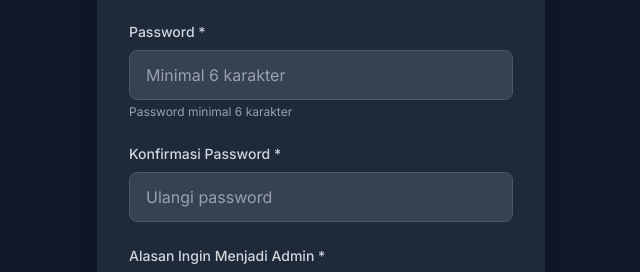
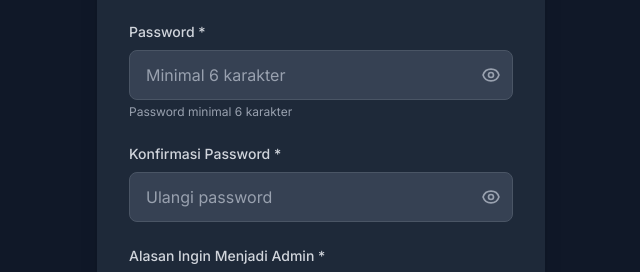
Before and after one commit to HUTAOCHAN99/AK-WEB, a Next.js app: page /admin/auth/register in a window 1280 px wide. Shown: the part 422-694 px from the top of the page, without its empty margins (319-959 px from the left). Built offline with nearby package versions, Linux system fonts and the light colour scheme.

Commit message:
password show dan perbaikan lainnya

```diff
--- a/app/admin/auth/register/page.tsx
+++ b/app/admin/auth/register/page.tsx
@@ -13,6 +13,8 @@
     confirmPassword: '',
     reason: ''
   })
+  const [showPassword, setShowPassword] = useState(false) // State untuk toggle password
+  const [showConfirmPassword, setShowConfirmPassword] = useState(false) // State untuk toggle confirm password
   const [error, setError] = useState('')
   const [success, setSuccess] = useState('')
   const [loading, setLoading] = useState(false)
@@ -24,6 +26,16 @@
       ...prev,
       [name]: value
     }))
+  }
+
+  // Fungsi untuk toggle visibility password
+  const togglePasswordVisibility = () => {
+    setShowPassword(!showPassword)
+  }
+
+  // Fungsi untuk toggle visibility confirm password
+  const toggleConfirmPasswordVisibility = () => {
+    setShowConfirmPassword(!showConfirmPassword)
   }
 
   const handleSubmit = async (e: React.FormEvent) => {
@@ -267,17 +279,39 @@
                 <label htmlFor="password" className="block text-sm font-medium text-gray-300 mb-2">
                   Password *
                 </label>
+                <div className="relative">
                   <input
-                  type="password"
+                    type={showPassword ? "text" : "password"}
                     id="password"
                     name="password"
                     value={formData.password}
                     onChange={handleChange}
                     required
-                  className="w-full px-4 py-3 bg-gray-700 border border-gray-600 rounded-lg focus:outline-none focus:ring-2 focus:ring-primary text-white placeholder-gray-400"
+                    className="w-full px-4 py-3 bg-gray-700 border border-gray-600 rounded-lg focus:outline-none focus:ring-2 focus:ring-primary text-white placeholder-gray-400 pr-12"
                     placeholder="Minimal 6 karakter"
                     disabled={loading}
                   />
+                  <button
+                    type="button"
+                    onClick={togglePasswordVisibility}
+                    disabled={loading}
+                    className="absolute right-3 top-1/2 transform -translate-y-1/2 text-gray-400 hover:text-gray-300 focus:outline-none disabled:opacity-50"
+                    aria-label={showPassword ? "Sembunyikan password" : "Tampilkan password"}
+                  >
+                    {showPassword ? (
+                      // Icon mata tertutup (ketika password terlihat)
+                      <svg className="w-5 h-5" fill="none" stroke="currentColor" viewBox="0 0 24 24">
+                        <path strokeLinecap="round" strokeLinejoin="round" strokeWidth={2} d="M13.875 18.825A10.05 10.05 0 0112 19c-4.478 0-8.268-2.943-9.543-7a9.97 9.97 0 011.563-3.029m5.858.908a3 3 0 114.243 4.243M9.878 9.878l4.242 4.242M9.878 9.878L6.59 6.59m7.532 7.532l3.29 3.29M3 3l3.59 3.59m0 0A9.953 9.953 0 0112 5c4.478 0 8.268 2.943 9.543 7a10.025 10.025 0 01-4.132 5.411m0 0L21 21" />
+                      </svg>
+                    ) : (
+                      // Icon mata terbuka (ketika password tersembunyi)
+                      <svg className="w-5 h-5" fill="none" stroke="currentColor" viewBox="0 0 24 24">
+                        <path strokeLinecap="round" strokeLinejoin="round" strokeWidth={2} d="M15 12a3 3 0 11-6 0 3 3 0 016 0z" />
+                        <path strokeLinecap="round" strokeLinejoin="round" strokeWidth={2} d="M2.458 12C3.732 7.943 7.523 5 12 5c4.478 0 8.268 2.943 9.542 7-1.274 4.057-5.064 7-9.542 7-4.477 0-8.268-2.943-9.542-7z" />
+                      </svg>
+                    )}
+                  </button>
+                </div>
                 <p className="text-xs text-gray-400 mt-1">Password minimal 6 karakter</p>
               </div>
 
@@ -285,17 +319,39 @@
                 <label htmlFor="confirmPassword" className="block text-sm font-medium text-gray-300 mb-2">
                   Konfirmasi Password *
                 </label>
+                <div className="relative">
                   <input
-                  type="password"
+                    type={showConfirmPassword ? "text" : "password"}
                     id="confirmPassword"
                     name="confirmPassword"
                     value={formData.confirmPassword}
                     onChange={handleChange}
                     required
-                  className="w-full px-4 py-3 bg-gray-700 border border-gray-600 rounded-lg focus:outline-none focus:ring-2 focus:ring-primary text-white placeholder-gray-400"
+                    className="w-full px-4 py-3 bg-gray-700 border border-gray-600 rounded-lg focus:outline-none focus:ring-2 focus:ring-primary text-white placeholder-gray-400 pr-12"
                     placeholder="Ulangi password"
                     disabled={loading}
                   />
+                  <button
+                    type="button"
+                    onClick={toggleConfirmPasswordVisibility}
+                    disabled={loading}
+                    className="absolute right-3 top-1/2 transform -translate-y-1/2 text-gray-400 hover:text-gray-300 focus:outline-none disabled:opacity-50"
+                    aria-label={showConfirmPassword ? "Sembunyikan password" : "Tampilkan password"}
+                  >
+                    {showConfirmPassword ? (
+                      // Icon mata tertutup (ketika password terlihat)
+                      <svg className="w-5 h-5" fill="none" stroke="currentColor" viewBox="0 0 24 24">
+                        <path strokeLinecap="round" strokeLinejoin="round" strokeWidth={2} d="M13.875 18.825A10.05 10.05 0 0112 19c-4.478 0-8.268-2.943-9.543-7a9.97 9.97 0 011.563-3.029m5.858.908a3 3 0 114.243 4.243M9.878 9.878l4.242 4.242M9.878 9.878L6.59 6.59m7.532 7.532l3.29 3.29M3 3l3.59 3.59m0 0A9.953 9.953 0 0112 5c4.478 0 8.268 2.943 9.543 7a10.025 10.025 0 01-4.132 5.411m0 0L21 21" />
+                      </svg>
+                    ) : (
+                      // Icon mata terbuka (ketika password tersembunyi)
+                      <svg className="w-5 h-5" fill="none" stroke="currentColor" viewBox="0 0 24 24">
+                        <path strokeLinecap="round" strokeLinejoin="round" strokeWidth={2} d="M15 12a3 3 0 11-6 0 3 3 0 016 0z" />
+                        <path strokeLinecap="round" strokeLinejoin="round" strokeWidth={2} d="M2.458 12C3.732 7.943 7.523 5 12 5c4.478 0 8.268 2.943 9.542 7-1.274 4.057-5.064 7-9.542 7-4.477 0-8.268-2.943-9.542-7z" />
+                      </svg>
+                    )}
+                  </button>
+                </div>
               </div>
 
               <div>
--- a/app/admin/dashboard/page.tsx
+++ b/app/admin/dashboard/page.tsx
@@ -946,7 +946,7 @@
   const handleLogout = async () => {
     try {
       await supabase.auth.signOut()
-      router.push('/auth/login')
+      router.push('/admin/auth/login')
     } catch (error) {
       console.error('Logout error:', error)
       toast.error('Logout failed')
--- a/components/Division.tsx
+++ b/components/Division.tsx
@@ -3,7 +3,6 @@
   FaCode,
   FaFemale,
   FaDesktop,
-  FaArrowRight
 } from 'react-icons/fa'
 
 export default function Division() {
@@ -54,10 +53,6 @@
               <p className="text-gray-300 mb-4">
                 {division.description}
               </p>
-              <button className="text-primary font-medium hover:text-primary-light transition flex items-center">
-                View More
-                <FaArrowRight className="ml-2" />
-              </button>
             </div>
           ))}
         </div>
```
Lines whose indentation alone changed are shown as unchanged.
